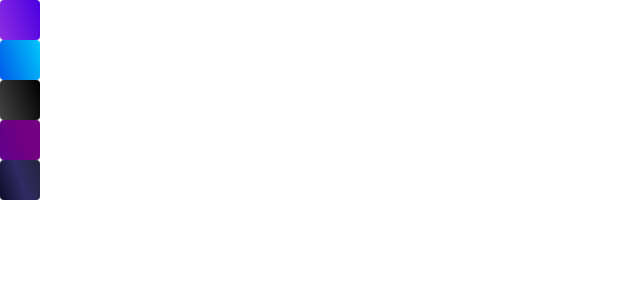
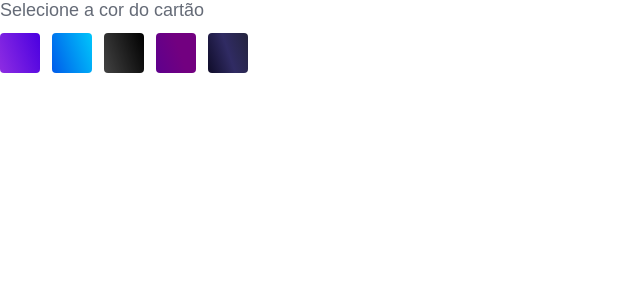
Before and after one commit to rodrigojsdeveloper/personalized-card, a React (Vite) app: page / in a window 1280 px wide. Shown: the top 300 px of the page, without its empty margins (0-640 px from the left). Built offline with nearby package versions, Linux system fonts and the light colour scheme.

Commit message:
feat: add Colors component

```diff
--- a/src/App.tsx
+++ b/src/App.tsx
@@ -1,14 +1,9 @@
-import { Color } from "./components/Color";
-import { Input } from "./components/Input";
+import { Colors } from "./components/Colors";
 
 const App = () => {
   return (
     <>
-      <Color background="purple" />
-      <Color background="blue" />
-      <Color background="black" />
-      <Color background="lilac" />
-      <Color background="dark blue" />
+      <Colors />
     </>
   );
 };
--- /dev/null
+++ b/src/components/Colors/index.tsx
@@ -0,0 +1,21 @@
+import { Container, Content } from "./style";
+import { Label } from "../Input/style";
+import { Color } from "../Color";
+
+const Colors = () => {
+  return (
+    <Container>
+      <Label>Selecione a cor do cartão</Label>
+
+      <Content>
+        <Color background="purple" />
+        <Color background="blue" />
+        <Color background="black" />
+        <Color background="lilac" />
+        <Color background="dark blue" />
+      </Content>
+    </Container>
+  );
+};
+
+export { Colors };
--- /dev/null
+++ b/src/components/Colors/style.ts
@@ -0,0 +1,23 @@
+import styled from "styled-components";
+
+const Container = styled.div`
+  width: 100%;
+  height: 73px;
+
+  display: flex;
+  flex-direction: column;
+  justify-content: space-between;
+  align-items: start;
+`
+
+const Content = styled.div`
+  width: 100%;
+  max-width: 248px;
+
+  display: flex;
+  flex-direction: row;
+  justify-content: space-between;
+  align-items: center;
+`
+
+export { Container, Content }
```
Also changed, not shown: src/components/Input/index.tsx (+2 -6 lines).
